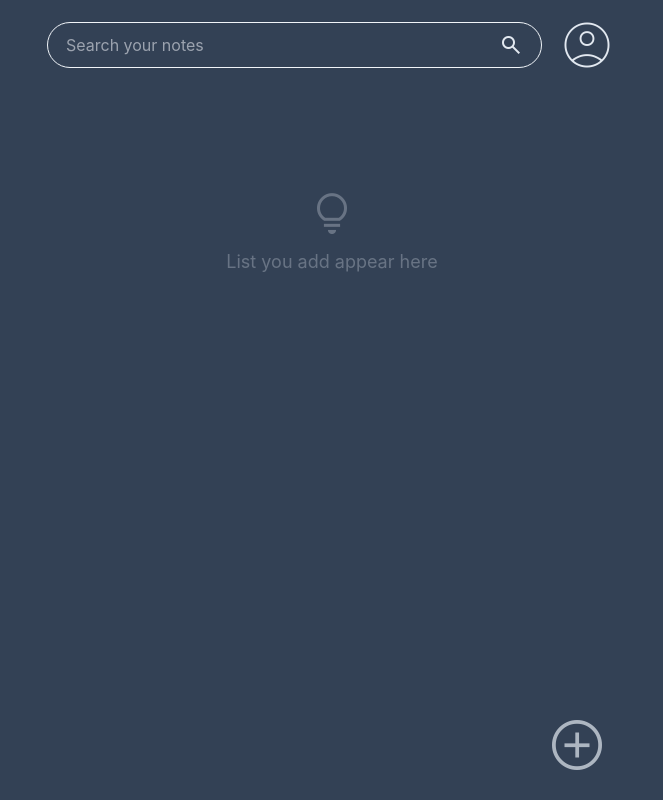
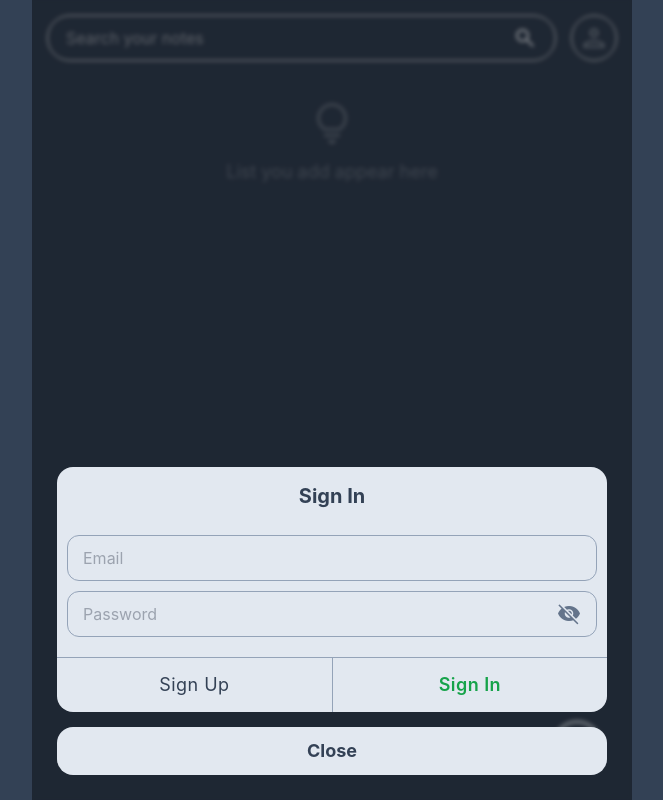
Before and after one commit to MuhammadRifan/ListNote, a Vue app in the folder FrontEnd/: page / in a window 1280 px wide. Shown: the whole page, without its empty margins (308-971 px from the left). Built offline with nearby package versions, Linux system fonts and the light colour scheme; a web font is replaced by a local one.

Commit message:
change ui account, add lock to modal, fix ui new note

```diff
--- a/FrontEnd/src/components/modal/ModalDialog.vue
+++ b/FrontEnd/src/components/modal/ModalDialog.vue
@@ -18,6 +18,8 @@ defineProps({
 
 const modalID = "modal" + Math.floor(Math.random() * 1000).toString();
 
+const locked = ref(false);
+const isLock = ref(false);
 const isShowing = ref(false);
 const onShow = ref(false);
 
@@ -30,19 +32,30 @@ const hide = () => {
   isShowing.value = false;
 };
 
-defineExpose({ show, hide });
+const locking = () => {
+  if (locked.value === false) {
+    locked.value = true;
+    setTimeout(() => (locked.value = false), 300);
+  }
+};
+
+const lock = () => (isLock.value = true);
+const unlock = () => (isLock.value = false);
+
+defineExpose({ show, hide, lock, unlock });
 </script>
 <template>
   <div
     v-show="onShow"
     class="modal fixed bottom-0 z-[99] w-full max-w-[600px] h-full bg-black/40"
-    :class="isShowing ? 'showed' : 'dismissed'"
+    :class="[isShowing ? 'showed' : 'dismissed']"
     :id="modalID"
   >
     <div class="relative h-full">
-      <div class="h-full" @click="hide()" />
+      <div class="h-full" @click="isLock ? locking() : hide()" />
       <div
         class="absolute flex flex-col w-auto gap-y-[15px] text-slate-700 bottom-[25px] inset-x-[25px]"
+        :class="locked ? 'lock' : ''"
       >
         <div class="overflow-hidden bg-slate-200 rounded-2xl z-[999]">
           <div
@@ -56,7 +69,7 @@ defineExpose({ show, hide });
         <div
           v-if="bButtonClose"
           class="cursor-pointer bg-slate-200 rounded-2xl hover:bg-slate-200/80"
-          @click="hide()"
+          @click="isLock ? locking() : hide()"
         >
           <div class="p-[10px] text-center text-lg font-bold">Close</div>
         </div>
@@ -105,4 +118,27 @@ defineExpose({ show, hide });
     backdrop-filter: blur(0);
   }
 }
+.lock {
+  animation: lock 0.3s linear;
+}
+@keyframes lock {
+  0% {
+    transform: rotate(-1deg);
+  }
+  20% {
+    transform: rotate(1deg);
+  }
+  40% {
+    transform: rotate(-1deg);
+  }
+  60% {
+    transform: rotate(1deg);
+  }
+  80% {
+    transform: rotate(1deg);
+  }
+  100% {
+    transform: rotate(-1deg);
+  }
+}
 </style>
--- a/FrontEnd/src/views/HomeView.vue
+++ b/FrontEnd/src/views/HomeView.vue
@@ -39,7 +39,9 @@ const signinModal = ref<InstanceType<typeof ModalDialog> | null>(null);
 const signupModal = ref<InstanceType<typeof ModalDialog> | null>(null);
 const seePassword = ref(false);
 
-onMounted(() => {});
+onMounted(() => {
+  signinModal.value?.show();
+});
 </script>
 
 <template>
@@ -47,16 +49,16 @@ onMounted(() => {});
     class="fixed top-0 w-full max-w-[600px] p-[15px] flex items-center gap-x-[15px]"
   >
     <SearchField str-placeholder="Search your notes" class="grow" />
-    <span
-      class="cursor-pointer font-extralight material-symbols-outlined"
-      style="font-size: 60px"
+    <div
+      class="w-[46px] h-[46px] rounded-full border border-slate-100 cursor-pointer flex items-center"
       @click="signinModal?.show()"
     >
-      account_circle
-    </span>
+      <span class="mx-auto text-4xl font-thin material-symbols-outlined">
+        person
+      </span>
+    </div>
   </div>
-  <div class="h-[90px]" />
-  <section v-if="listStore.data.length > 0">
+  <section v-if="listStore.data.length > 0" class="mt-[80px]">
     <div v-if="listStore.countPinned > 0" id="pinned" class="pb-[15px]">
       <div class="text-sm mx-[15px]">Pinned</div>
       <div
@@ -141,6 +143,9 @@ onMounted(() => {});
           </template>
         </TextField>
       </div>
+      <!-- <div class="invisible w-full text-sm text-center">
+        Lorem ipsum dolor sit amet consectetur adipisicing elit.
+      </div> -->
       <div
         class="flex mt-[10px] border-t border-slate-400 divide-x divide-slate-400 items-center"
       >
--- a/FrontEnd/src/views/NoteView.vue
+++ b/FrontEnd/src/views/NoteView.vue
@@ -297,7 +297,7 @@ onMounted(() => {
             v-model="newNote"
             ref="noteNewField"
             str-id="noteNewElement"
-            str-class="bg-red-500 grow"
+            str-class="grow"
             @focusin="!onCheckbox ? saveNewNote(false) : ''"
             @focusout="
               onClose
```
